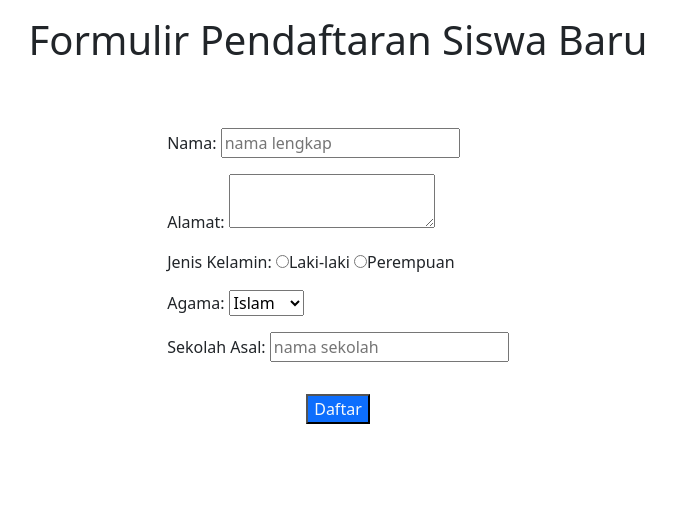
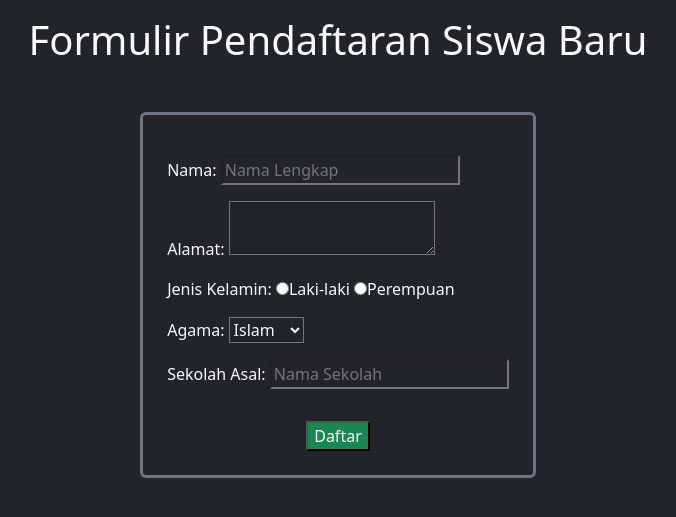
Before and after one commit to mlintang20/pemrograman-web-tugas-7, a PHP site: page /form-daftar.php in a window 1280 px wide. Shown: the top 517 px of the page, without its empty margins (302-978 px from the left). Run offline with PHP 8.4, Linux system fonts and the light colour scheme.

Commit message:
style: dark mode

```diff
--- a/form-daftar.php
+++ b/form-daftar.php
@@ -9,21 +9,21 @@
   <!-- CDN Bootstrap CSS -->
   <link rel="stylesheet" href="https://cdn.jsdelivr.net/npm/bootstrap@5.2.2/dist/css/bootstrap.min.css">
 </head>
-<body>
+<body class="bg-dark text-light">
   <header>
     <h1 class="text-center my-3">Formulir Pendaftaran Siswa Baru</h1>
   </header>
 
   <form action="proses-pendaftaran.php" method="POST" class="d-flex justify-content-center mt-5">
-    <fieldset>
+    <fieldset class="p-4 border border-3 border-secondary rounded">
 
       <div class="my-3">
         <label for="nama">Nama: </label>
-        <input type="text" name="nama" placeholder="nama lengkap" />
+        <input type="text" name="nama" placeholder="Nama Lengkap" class="bg-dark text-light" />
       </div>
       <div class="my-3">
         <label for="alamat">Alamat: </label>
-        <textarea name="alamat"></textarea>
+        <textarea name="alamat" class="bg-dark text-light"></textarea>
       </div>
       <div class="my-3">
         <label for="jenis_kelamin">Jenis Kelamin: </label>
@@ -32,7 +32,7 @@
       </div>
       <div class="my-3">
         <label for="agama">Agama: </label>
-        <select name="agama">
+        <select name="agama" class="bg-dark text-light">
             <option>Islam</option>
             <option>Kristen</option>
             <option>Katolik</option>
@@ -42,10 +42,10 @@
       </div>
       <div class="my-3">
         <label for="sekolah_asal">Sekolah Asal: </label>
-        <input type="text" name="sekolah_asal" placeholder="nama sekolah" />
+        <input type="text" name="sekolah_asal" placeholder="Nama Sekolah" class="bg-dark text-light" />
       </div>
       <div class="d-flex justify-content-center">
-        <input type="submit" value="Daftar" name="daftar" class="mt-3 bg-primary text-light">
+        <input type="submit" value="Daftar" name="daftar" class="mt-3 bg-success text-light">
       </div>
 
     </fieldset>
```
Also changed, not shown: form-edit.php (+8 -7 lines).
